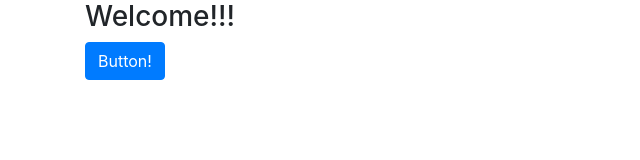
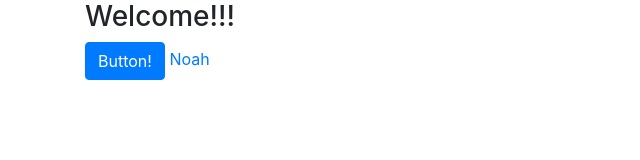
Before and after one commit to nmerenbloom/hello-world, a website: page index.html in a window 1280 px wide. Shown: the full height of the page, 0-640 px from the left. Drawn offline with nearby package versions, Linux system fonts and the light colour scheme.

Commit message:
link added

```diff
--- a/index.html
+++ b/index.html
@@ -13,6 +13,7 @@
             <div class="col-md-7">
                 <h3>Welcome!!!</h3>
                 <button class="btn btn-primary">Button!</button>
+                <a href="noah.html">Noah</a>
             </div>
         </div>
     </div>
```
